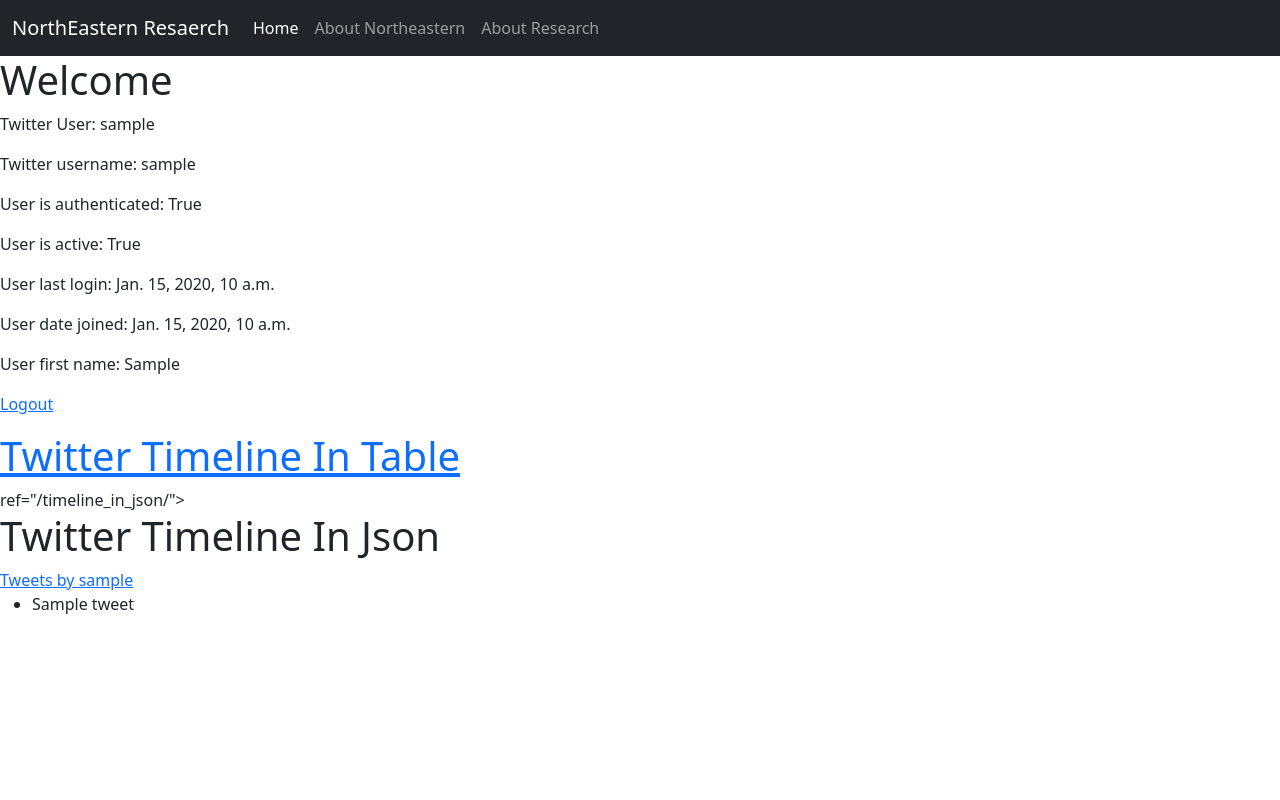
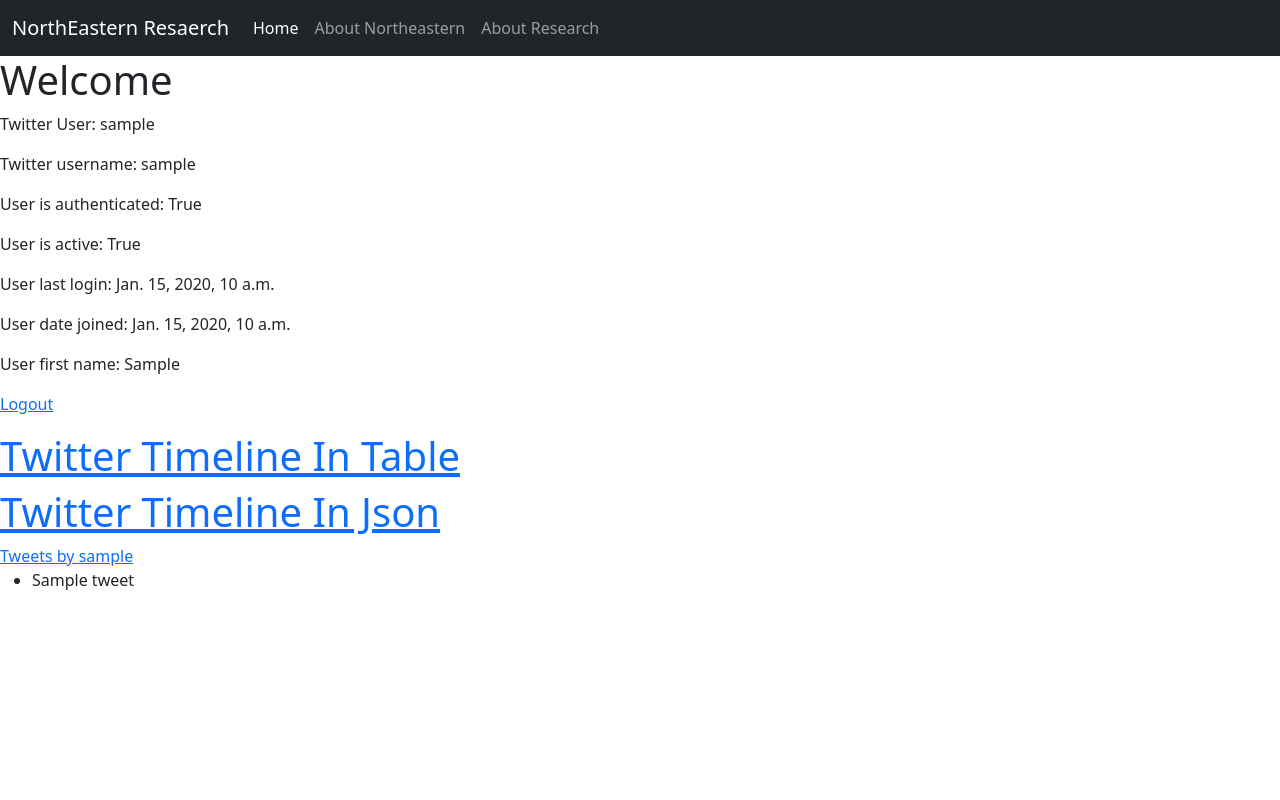
Before and after one commit to Kani35000/Research_Backend, a Django app: template authorization/templates/authorization/home.html in a window 1280 px wide. Run offline with Django 3.2, Linux system fonts and the light colour scheme; a user stored in the database is signed in; tables that the repository leaves empty hold one stand-in row (values such as "Sample post"); the template is opened without the code that fills it: most values are stand-ins (such as "Sample title", 1, 10 or a date in 2020); some libraries are stand-ins or nearby versions.

Commit message:
adding timeline link

```diff
--- a/authorization/templates/authorization/home.html
+++ b/authorization/templates/authorization/home.html
@@ -48,7 +48,7 @@
 
     </p>
     <a href="/timeline/"><h1>Twitter Timeline In Table</h1></a>
-    ref="/timeline_in_json/"><h1>Twitter Timeline In Json</h1></a>
+    <a href="/timeline_in_json/"><h1>Twitter Timeline In Json</h1></a>
     <a class="twitter-timeline" href="https://twitter.com/{{ user.username }}?ref_src=twsrc%5Etfw">Tweets by {{ user.username }}</a> <script async src="https://platform.twitter.com/widgets.js" charset="utf-8"></script>
 
 
--- a/authorization/views.py
+++ b/authorization/views.py
@@ -97,7 +97,7 @@ def timeline_in_json(request):
 def timeline(request):
     url = "https://api.twitter.com/2/tweets"
     # response = requests.get(url)
-    tweets = timeline_in_json()
+    tweets = timeline_in_json(request)
     print(tweets)
 
     with open('tweets') as json_file:
```
